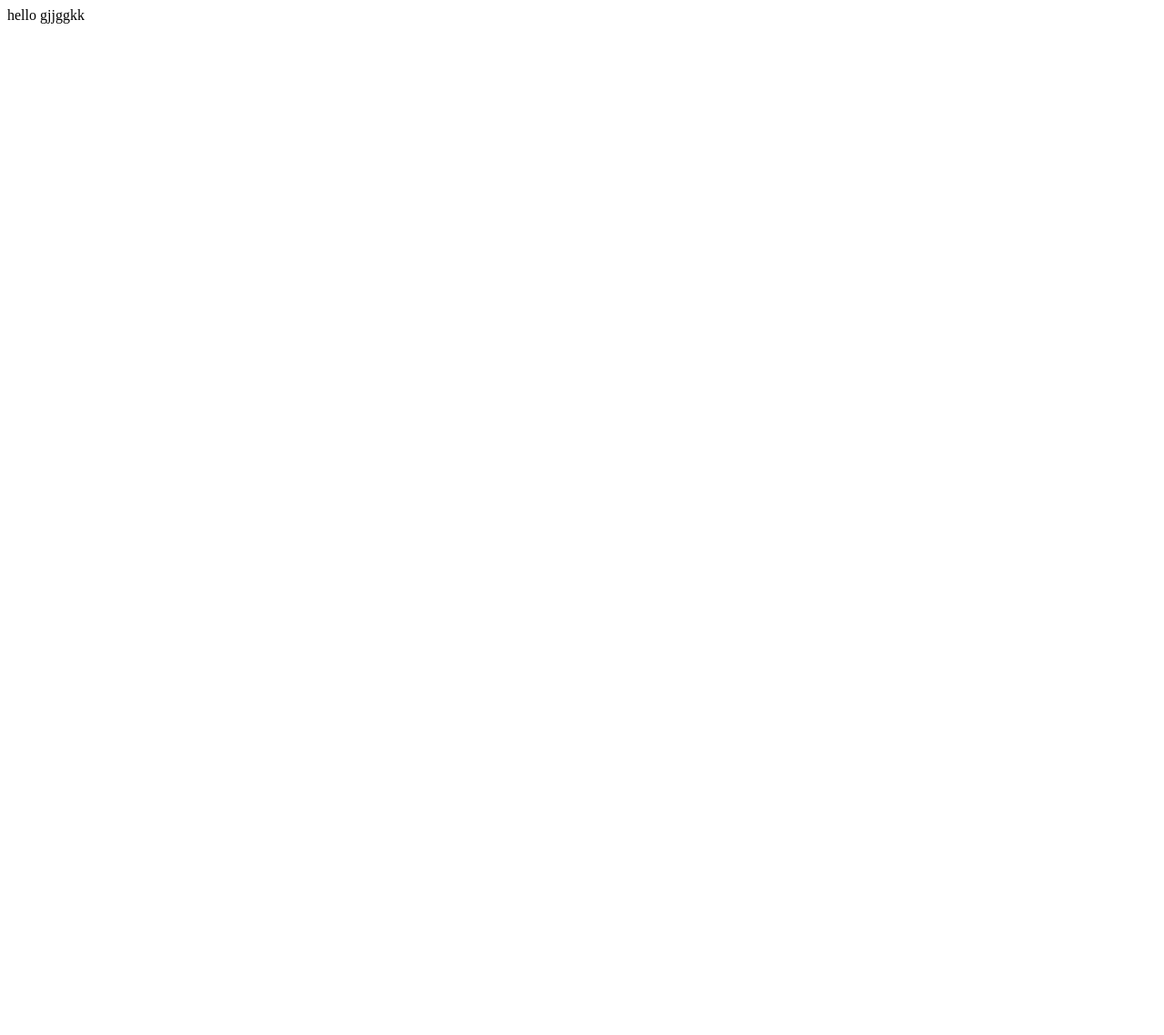
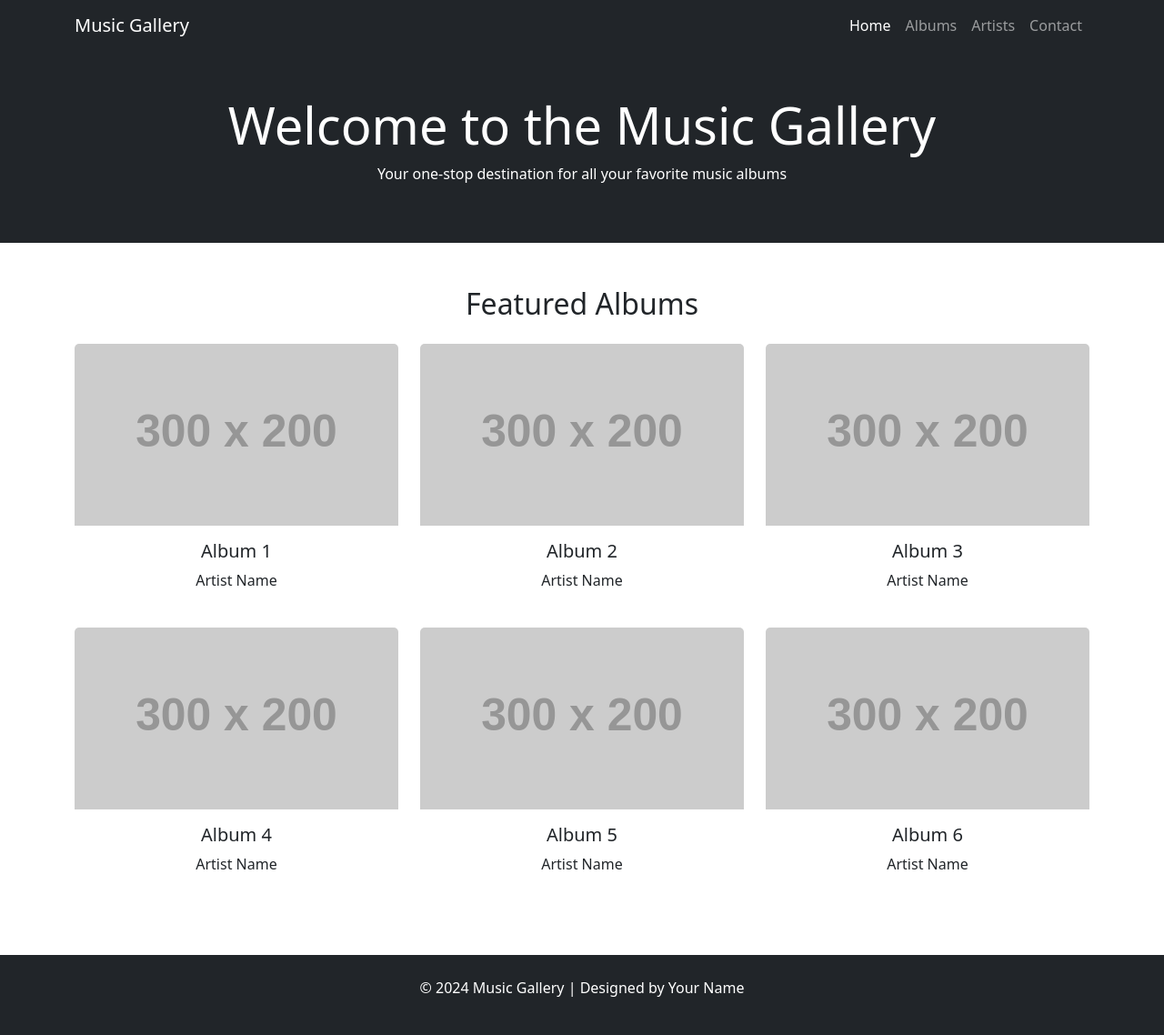
Before and after one commit to Aasaya26/aasaya, a plain HTML site: page index.html in a window 1280 px wide. Shown: the whole page at 91% size. Before the commit the page ends 800 px from the top, so only its background shows below. Drawn offline with nearby package versions, Linux system fonts and the light colour scheme; placeholder pictures from the web are drawn by us.

Commit message:
Update index.html

```diff
--- a/index.html
+++ b/index.html
@@ -1,2 +1,137 @@
-hello
-gjjggkk
+<!DOCTYPE html>
+<html lang="en">
+<head>
+    <meta charset="UTF-8">
+    <meta name="viewport" content="width=device-width, initial-scale=1.0">
+    <title>Music Gallery</title>
+    <!-- Bootstrap 5 CSS -->
+    <link href="https://cdn.jsdelivr.net/npm/bootstrap@5.3.0-alpha1/dist/css/bootstrap.min.css" rel="stylesheet">
+    <style>
+        .album-cover {
+            width: 100%;
+            height: 200px;
+            object-fit: cover;
+        }
+        .card {
+            border: none;
+            transition: transform 0.3s;
+        }
+        .card:hover {
+            transform: scale(1.05);
+        }
+    </style>
+</head>
+<body>
+    <!-- Navbar -->
+    <nav class="navbar navbar-expand-lg navbar-dark bg-dark">
+        <div class="container">
+            <a class="navbar-brand" href="#">Music Gallery</a>
+            <button class="navbar-toggler" type="button" data-bs-toggle="collapse" data-bs-target="#navbarNav" aria-controls="navbarNav" aria-expanded="false" aria-label="Toggle navigation">
+                <span class="navbar-toggler-icon"></span>
+            </button>
+            <div class="collapse navbar-collapse" id="navbarNav">
+                <ul class="navbar-nav ms-auto">
+                    <li class="nav-item">
+                        <a class="nav-link active" href="#">Home</a>
+                    </li>
+                    <li class="nav-item">
+                        <a class="nav-link" href="#">Albums</a>
+                    </li>
+                    <li class="nav-item">
+                        <a class="nav-link" href="#">Artists</a>
+                    </li>
+                    <li class="nav-item">
+                        <a class="nav-link" href="#">Contact</a>
+                    </li>
+                </ul>
+            </div>
+        </div>
+    </nav>
+
+    <!-- Hero Section -->
+    <header class="bg-dark text-white text-center py-5">
+        <div class="container">
+            <h1 class="display-4">Welcome to the Music Gallery</h1>
+            <p>Your one-stop destination for all your favorite music albums</p>
+        </div>
+    </header>
+
+    <!-- Music Gallery Section -->
+    <section class="py-5">
+        <div class="container">
+            <h2 class="text-center mb-4">Featured Albums</h2>
+            <div class="row">
+                <!-- Album 1 -->
+                <div class="col-md-4 mb-4">
+                    <div class="card">
+                        <img src="https://via.placeholder.com/300x200" class="card-img-top album-cover" alt="Album 1">
+                        <div class="card-body text-center">
+                            <h5 class="card-title">Album 1</h5>
+                            <p class="card-text">Artist Name</p>
+                        </div>
+                    </div>
+                </div>
+                <!-- Album 2 -->
+                <div class="col-md-4 mb-4">
+                    <div class="card">
+                        <img src="https://via.placeholder.com/300x200" class="card-img-top album-cover" alt="Album 2">
+                        <div class="card-body text-center">
+                            <h5 class="card-title">Album 2</h5>
+                            <p class="card-text">Artist Name</p>
+                        </div>
+                    </div>
+                </div>
+                <!-- Album 3 -->
+                <div class="col-md-4 mb-4">
+                    <div class="card">
+                        <img src="https://via.placeholder.com/300x200" class="card-img-top album-cover" alt="Album 3">
+                        <div class="card-body text-center">
+                            <h5 class="card-title">Album 3</h5>
+                            <p class="card-text">Artist Name</p>
+                        </div>
+                    </div>
+                </div>
+                <!-- Album 4 -->
+                <div class="col-md-4 mb-4">
+                    <div class="card">
+                        <img src="https://via.placeholder.com/300x200" class="card-img-top album-cover" alt="Album 4">
+                        <div class="card-body text-center">
+                            <h5 class="card-title">Album 4</h5>
+                            <p class="card-text">Artist Name</p>
+                        </div>
+                    </div>
+                </div>
+                <!-- Album 5 -->
+                <div class="col-md-4 mb-4">
+                    <div class="card">
+                        <img src="https://via.placeholder.com/300x200" class="card-img-top album-cover" alt="Album 5">
+                        <div class="card-body text-center">
+                            <h5 class="card-title">Album 5</h5>
+                            <p class="card-text">Artist Name</p>
+                        </div>
+                    </div>
+                </div>
+                <!-- Album 6 -->
+                <div class="col-md-4 mb-4">
+                    <div class="card">
+                        <img src="https://via.placeholder.com/300x200" class="card-img-top album-cover" alt="Album 6">
+                        <div class="card-body text-center">
+                            <h5 class="card-title">Album 6</h5>
+                            <p class="card-text">Artist Name</p>
+                        </div>
+                    </div>
+                </div>
+            </div>
+        </div>
+    </section>
+
+    <!-- Footer -->
+    <footer class="bg-dark text-white text-center py-4">
+        <p>&copy; 2024 Music Gallery | Designed by Your Name</p>
+    </footer>
+
+    <!-- Bootstrap JS and dependencies -->
+    <script src="https://cdn.jsdelivr.net/npm/@popperjs/core@2.11.6/dist/umd/popper.min.js"></script>
+    <script src="https://cdn.jsdelivr.net/npm/bootstrap@5.3.0-alpha1/dist/js/bootstrap.min.js"></script>
+</body>
+</html>
```
